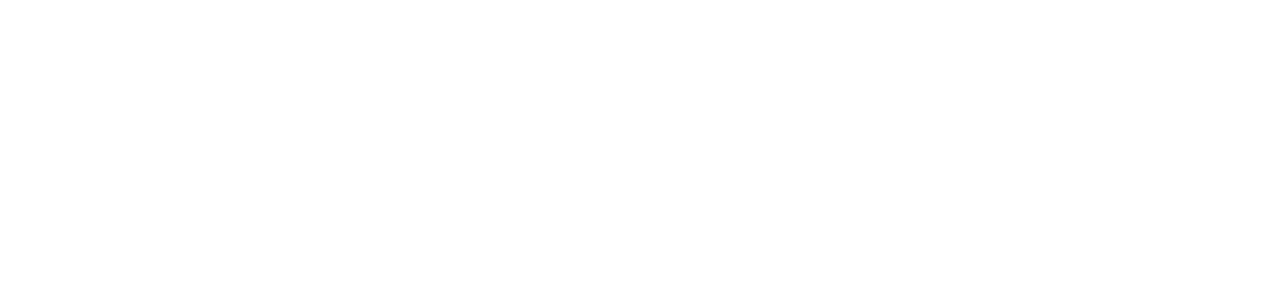
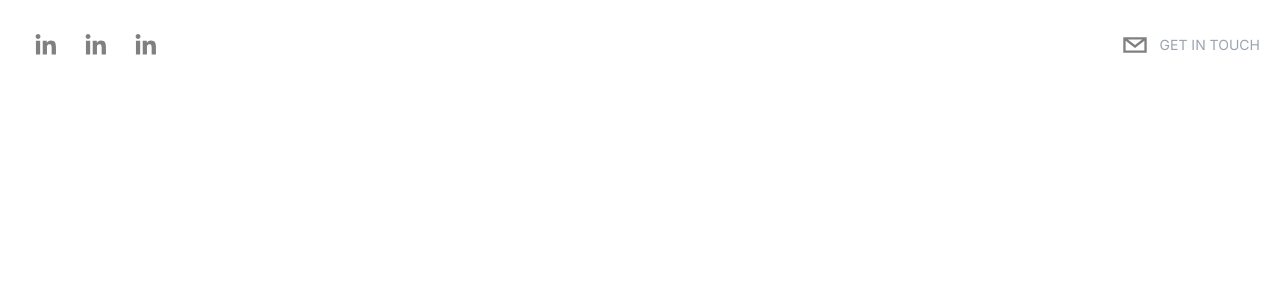
Before and after one commit to AjitSingh-Brar/Portfolio-2.0, a Next.js app: page / in a window 1280 px wide. Shown: the top 300 px of the page. Built offline with nearby package versions, Linux system fonts and the light colour scheme.

Commit message:
CRT: Building the Header section

```diff
--- a/package.json
+++ b/package.json
@@ -9,9 +9,11 @@
     "lint": "next lint"
   },
   "dependencies": {
+    "framer-motion": "^10.16.4",
     "next": "^14.0.1",
     "react": "^18.2.0",
-    "react-dom": "^18.2.0"
+    "react-dom": "^18.2.0",
+    "react-social-icons": "^6.4.0"
   },
   "devDependencies": {
     "@types/node": "^20.8.10",
--- a/src/app/layout.tsx
+++ b/src/app/layout.tsx
@@ -1,6 +1,7 @@
 import type { Metadata } from 'next'
 import { Inter } from 'next/font/google'
 import './globals.css'
+import { motion } from 'framer-motion'
 
 const inter = Inter({ subsets: ['latin'] })
 
--- a/src/app/page.tsx
+++ b/src/app/page.tsx
@@ -1,8 +1,9 @@
+import Header from "@/components/Header";
 
 export default function Home() {
   return (
     <div>
-      {/* Header */}
+      <Header />
 
       {/* Hero */}
 
--- a/src/components/Header.tsx
+++ b/src/components/Header.tsx
@@ -1,11 +1,73 @@
-import React from 'react'
+'use client';
 
-type Props = {}
+import React from "react";
+import { SocialIcon } from "react-social-icons";
+import { motion } from "framer-motion";
 
-const Header = (props: Props) => {
+type Props = {};
+
+export default function Header({}: Props) {
   return (
-    <div>Header</div>
-  )
+    <header className="sticky top-0 p-5 flex items-start justify-between max-w-7xl mx-auto z-20
+    xl: items-center">
+      <motion.div
+      initial={{
+        x:-500,
+        opacity: 0,
+        scale: 0.5
+      }}
+      animate={{
+        x: 0,
+        opacity: 1,
+        scale: 1
+      }}
+      transition={{
+        duration: 1.5,
+      }}
+      className="flex flex-row items-center">
+        {/* Social Icons */}
+        <SocialIcon
+          url="https://linkedin.com/in/ajit-singh-brar"
+          fgColor="gray"
+          bgColor="transparent"
+        />
+        <SocialIcon
+          url="https://linkedin.com/in/ajit-singh-brar"
+          fgColor="gray"
+          bgColor="transparent"
+        />
+        <SocialIcon
+          url="https://linkedin.com/in/ajit-singh-brar"
+          fgColor="gray"
+          bgColor="transparent"
+        />
+      </motion.div>
+
+      <motion.div
+      initial={{
+        x:500,
+        opacity: 0,
+        scale: 0.5
+      }}
+      animate={{
+        x: 0,
+        opacity: 1,
+        scale: 1
+      }}
+      transition={{
+        duration: 1.5,
+      }}
+      className="flex flex-row items-center text-gray-300 cursor-pointer">
+        <SocialIcon
+          className="cursor-pointer"
+          network="email"
+          fgColor="gray"
+          bgColor="transparent"
+        />
+        <p className="uppercase hidden md:inline-flex text-sm text-gray-400">
+          Get In Touch
+        </p>
+      </motion.div>
+    </header>
+  );
 }
-
-export default Header
```
Also changed, not shown: 1 other file (tests, documents, lock files or other folders).
